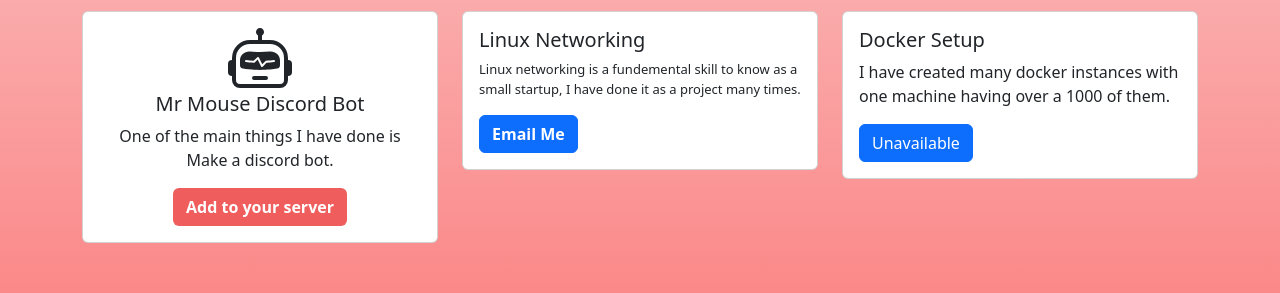
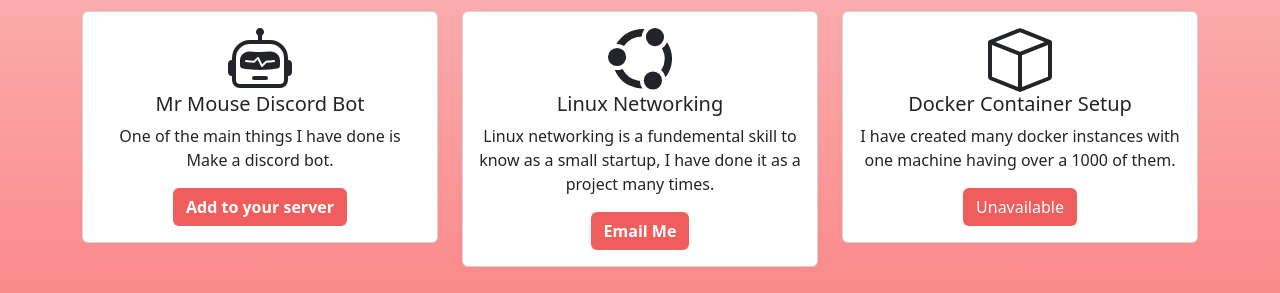
Before and after one commit to Englishdud/Andrew-Jacob-Portfolio, a plain HTML site: page Portfolio/HTML/portfolio.html in a window 1280 px wide. Shown: the part 659-952 px from the top of the page. Drawn offline with nearby package versions, Linux system fonts and the light colour scheme.

Commit message:
downloaded intellij and kinda done

```diff
--- a/Portfolio/HTML/portfolio.html
+++ b/Portfolio/HTML/portfolio.html
@@ -111,18 +111,28 @@
                 <div class="col">
                     <div class="card">
                         <div class="card-body">
-                          <h5 class="card-title">Linux Networking</h5>
-                          <p class="card-text" style="font-size: small;">Linux networking is a fundemental skill to know as a small startup, I have done it as a project many times.</p>
-                          <a href="mailto:jacob@mrmouse.tech" class="btn btn-primary"><b>Email Me</b></a>
+                          <div class="aligncenter">
+                            <svg xmlns="http://www.w3.org/2000/svg" width="64" height="64" fill="currentColor" class="bi bi-ubuntu" viewBox="0 0 16 16">
+                              <path d="M2.273 9.53a2.273 2.273 0 1 0 0-4.546 2.273 2.273 0 0 0 0 4.547Zm9.467-4.984a2.273 2.273 0 1 0 0-4.546 2.273 2.273 0 0 0 0 4.546ZM7.4 13.108a5.535 5.535 0 0 1-3.775-2.88 3.273 3.273 0 0 1-1.944.24 7.4 7.4 0 0 0 5.328 4.465c.53.113 1.072.169 1.614.166a3.253 3.253 0 0 1-.666-1.9 5.639 5.639 0 0 1-.557-.091Zm3.828 2.285a2.273 2.273 0 1 0 0-4.546 2.273 2.273 0 0 0 0 4.546Zm3.163-3.108a7.436 7.436 0 0 0 .373-8.726 3.276 3.276 0 0 1-1.278 1.498 5.573 5.573 0 0 1-.183 5.535 3.26 3.26 0 0 1 1.088 1.693ZM2.098 3.998a3.28 3.28 0 0 1 1.897.486 5.544 5.544 0 0 1 4.464-2.388c.037-.67.277-1.313.69-1.843a7.472 7.472 0 0 0-7.051 3.745Z"/>
+                            </svg>
+                          </div>
+                          <h5 class="card-title text-center">Linux Networking</h5>
+                          <p class="card-text text-center">Linux networking is a fundemental skill to know as a small startup, I have done it as a project many times.</p>
+                          <div class="aligncenter"><a href="mailto:jacob@mrmouse.tech" class="btn coloriscool"><b>Email Me</b></a></div>
                         </div>
                       </div>
                 </div>
                 <div class="col">
                     <div class="card">
                         <div class="card-body">
-                          <h5 class="card-title">Docker Setup</h5>
-                          <p class="card-text">I have created many docker instances with one machine having over a 1000 of them.</p>
-                          <a href="#" class="btn btn-primary">Unavailable</a>
+                          <div class="aligncenter">
+                            <svg xmlns="http://www.w3.org/2000/svg" width="64" height="64" fill="currentColor" class="bi bi-box" viewBox="0 0 16 16">
+                              <path d="M8.186 1.113a.5.5 0 0 0-.372 0L1.846 3.5 8 5.961 14.154 3.5 8.186 1.113zM15 4.239l-6.5 2.6v7.922l6.5-2.6V4.24zM7.5 14.762V6.838L1 4.239v7.923l6.5 2.6zM7.443.184a1.5 1.5 0 0 1 1.114 0l7.129 2.852A.5.5 0 0 1 16 3.5v8.662a1 1 0 0 1-.629.928l-7.185 2.874a.5.5 0 0 1-.372 0L.63 13.09a1 1 0 0 1-.63-.928V3.5a.5.5 0 0 1 .314-.464L7.443.184z"/>
+                            </svg>
+                          </div>
+                          <h5 class="card-title text-center">Docker Container Setup</h5>
+                          <p class="card-text text-center">I have created many docker instances with one machine having over a 1000 of them.</p>
+                          <div class="aligncenter"><a href="#" class="btn coloriscool">Unavailable</a></div>
                         </div>
                       </div>
                 </div>
```
